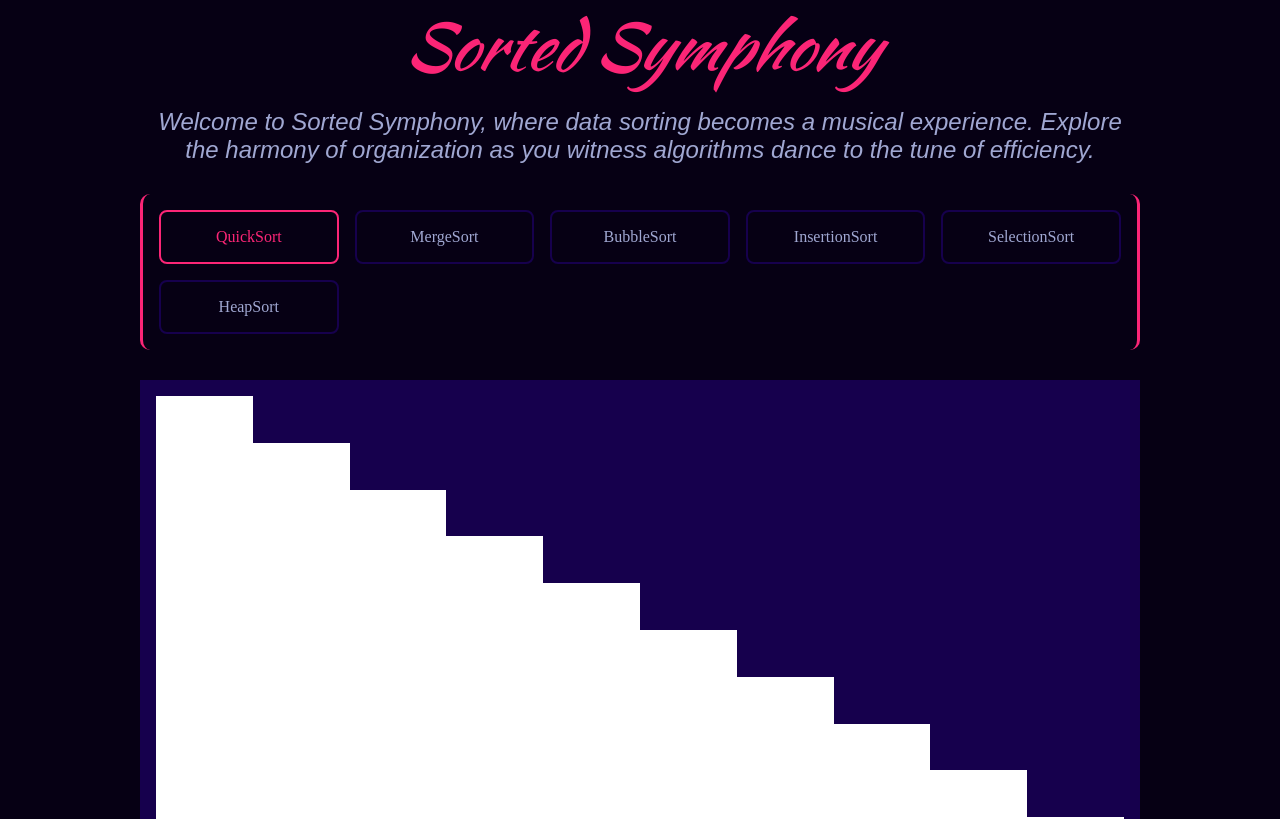
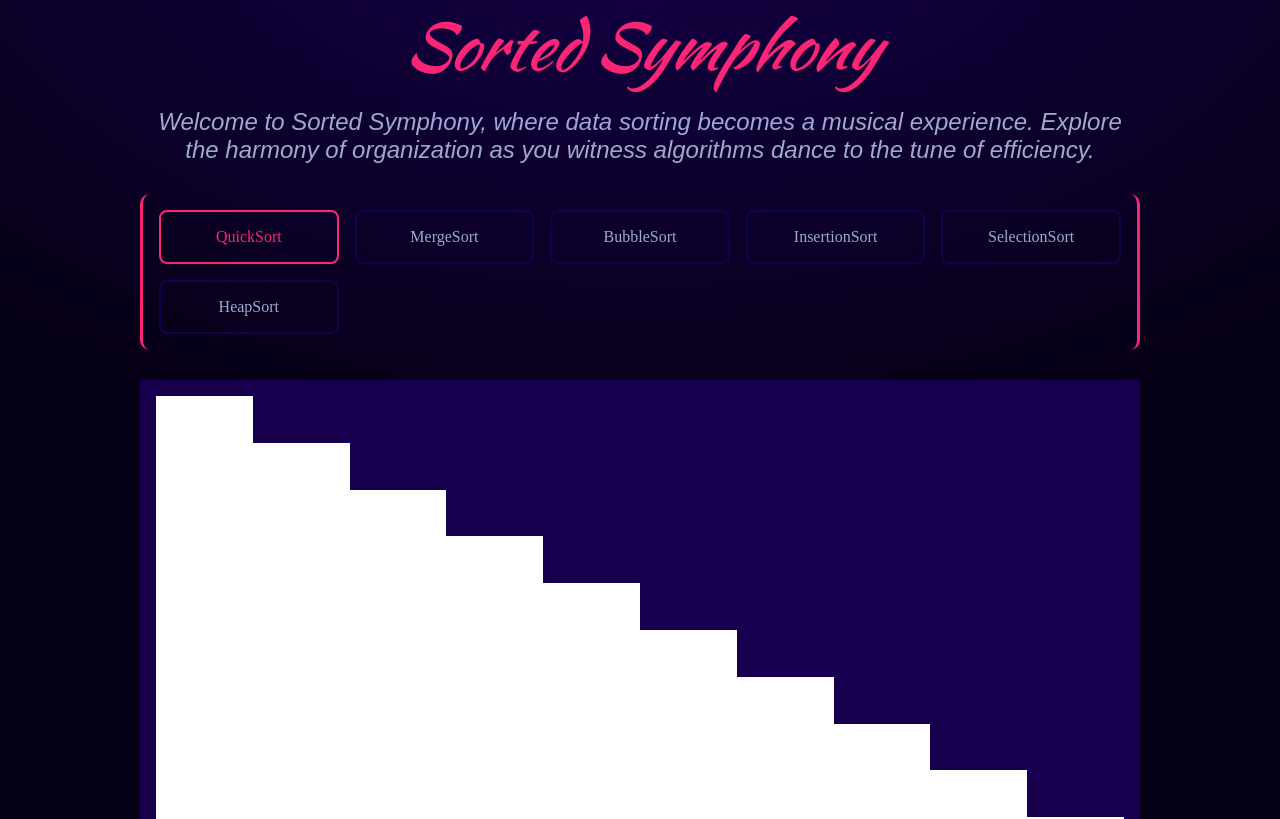
Before and after one commit to Eckry/Sorted-Symphony, a React (Vite) app: page / in a window 1280 px wide. Shown: the top 819 px of the page. Built offline with nearby package versions, Linux system fonts and the light colour scheme; a web font is replaced by a local one.

Commit message:
add bg to body

```diff
--- a/index.html
+++ b/index.html
@@ -15,6 +15,7 @@
   </head>
   <body>
     <div id="root"></div>
+    <div class="bg"></div>
     <script type="module" src="/src/main.tsx"></script>
   </body>
 </html>
--- a/src/App.css
+++ b/src/App.css
@@ -12,6 +12,15 @@
   --highlight-color: #FB2576;
 }
 
+.bg {
+  position: absolute;
+  top: 0;
+  height: 100%;
+  width: 100%;
+  z-index: -2;
+  background: radial-gradient(ellipse 80% 80% at 50% -20%, var(--secondary-color), var(--primary-color));
+}
+
 html {
   color-scheme: dark;
 }
```
